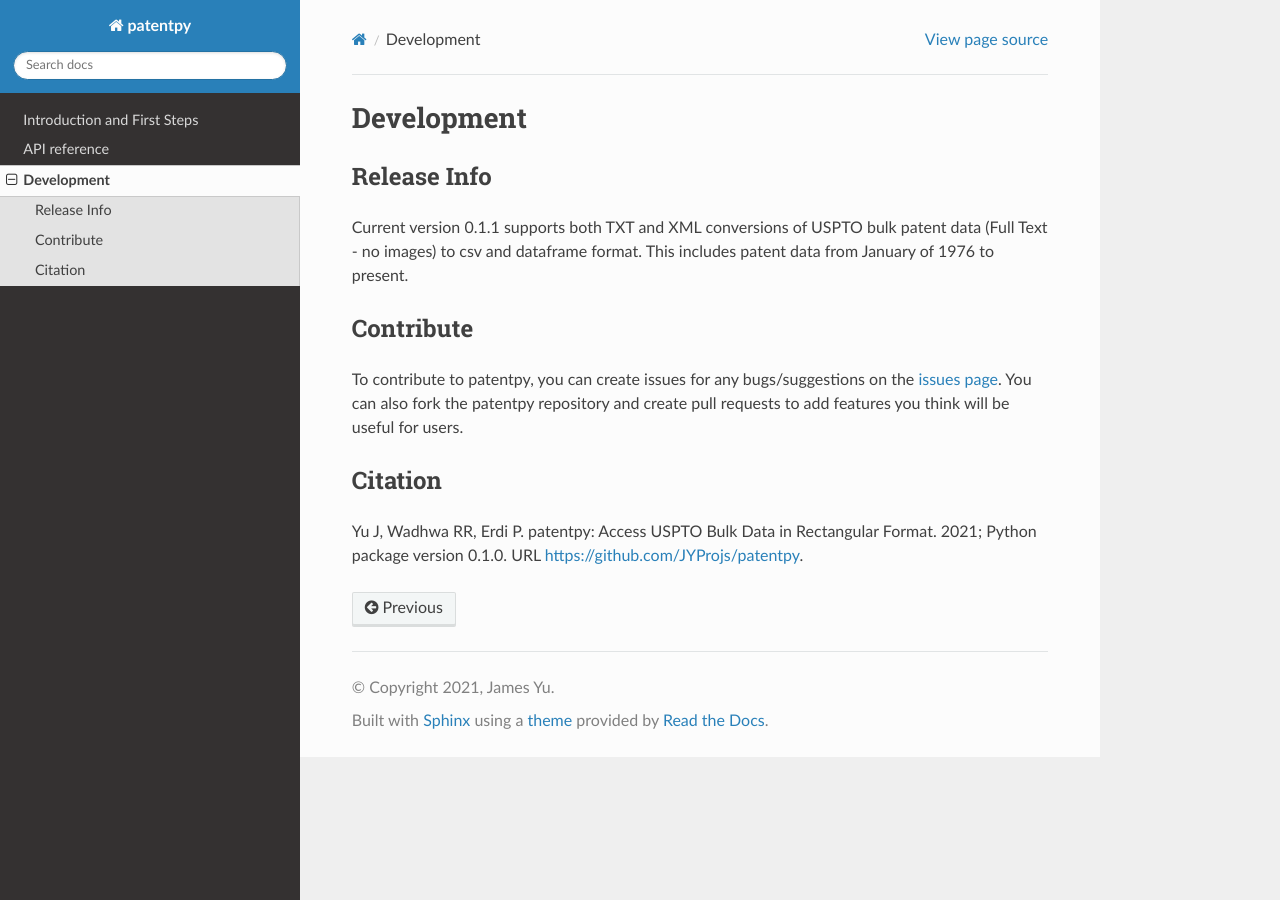
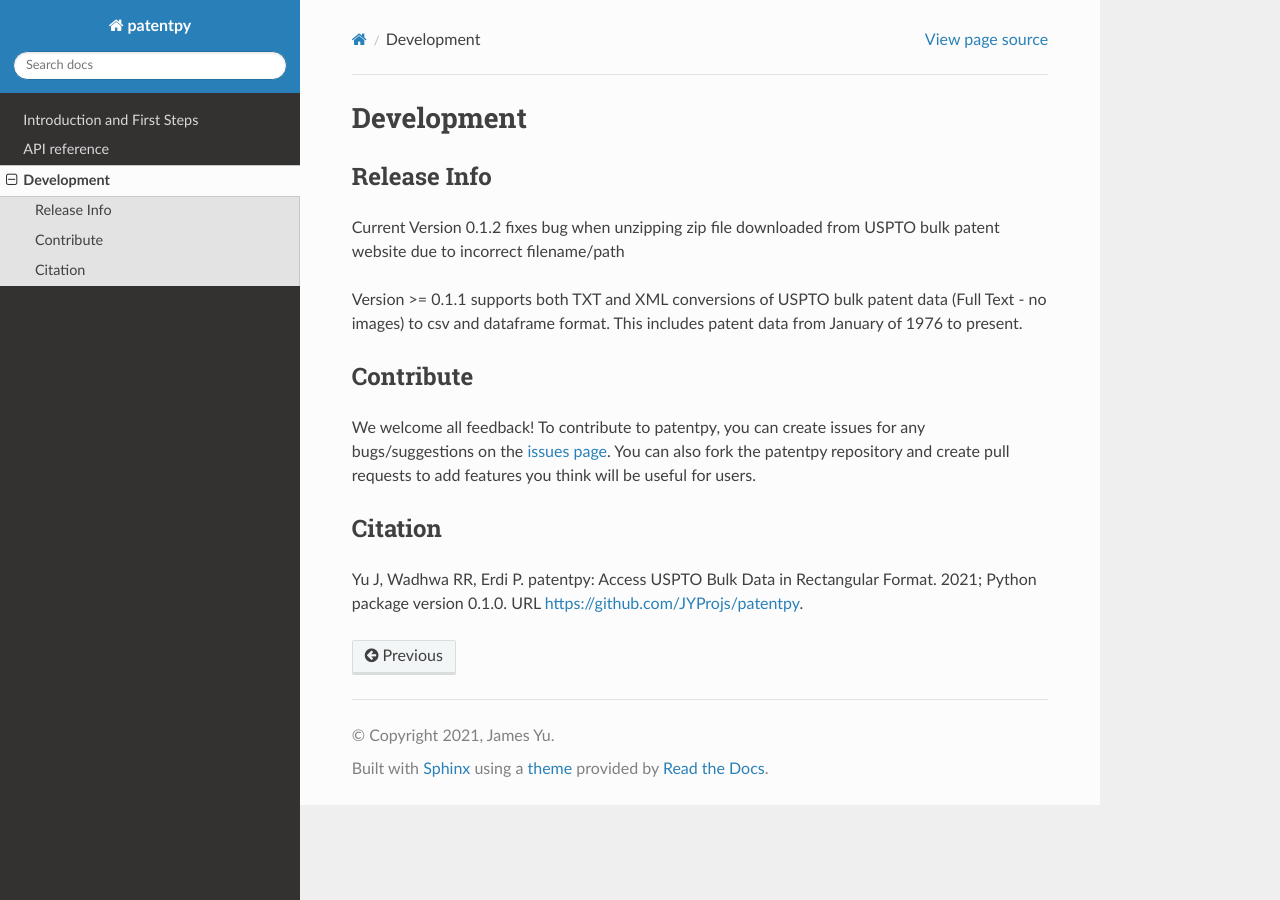
Before and after one commit to blue-rose-1030/uspto-data-retrieval, a Sphinx documentation site: the page built from docs/patentpy_development.rst, in a window 1280 px wide. Built offline with Sphinx 7.4.7 and the Read the Docs theme 2.0.0, drawn with Linux system fonts in a browser that asks for light colours.

Commit message:
update documentation

```diff
--- a/docs/patentpy_development.rst
+++ b/docs/patentpy_development.rst
@@ -3,14 +3,16 @@ Development
 
 Release Info
 ------------
-Current version 0.1.1 supports both TXT and XML conversions of USPTO bulk patent data (Full Text - no images) to csv and dataframe format.
+Current Version 0.1.2 fixes bug when unzipping zip file downloaded from USPTO bulk patent website due to incorrect filename/path
+
+Version >= 0.1.1 supports both TXT and XML conversions of USPTO bulk patent data (Full Text - no images) to csv and dataframe format.
 This includes patent data from January of 1976 to present.
 
 
 Contribute
 ----------
 
-To contribute to patentpy, you can create issues for any bugs/suggestions on the `issues page <https://github.com/JYProjs/patentpy/issues>`_.
+We welcome all feedback! To contribute to patentpy, you can create issues for any bugs/suggestions on the `issues page <https://github.com/JYProjs/patentpy/issues>`_.
 You can also fork the patentpy repository and create pull requests to add features you think will be useful for users.
 
 Citation
--- a/patentpy/__init__.py
+++ b/patentpy/__init__.py
@@ -1 +1 @@
-__version__ = "0.1.1"
+__version__ = "0.1.2"
```
Also changed, not shown: 2 other files.
